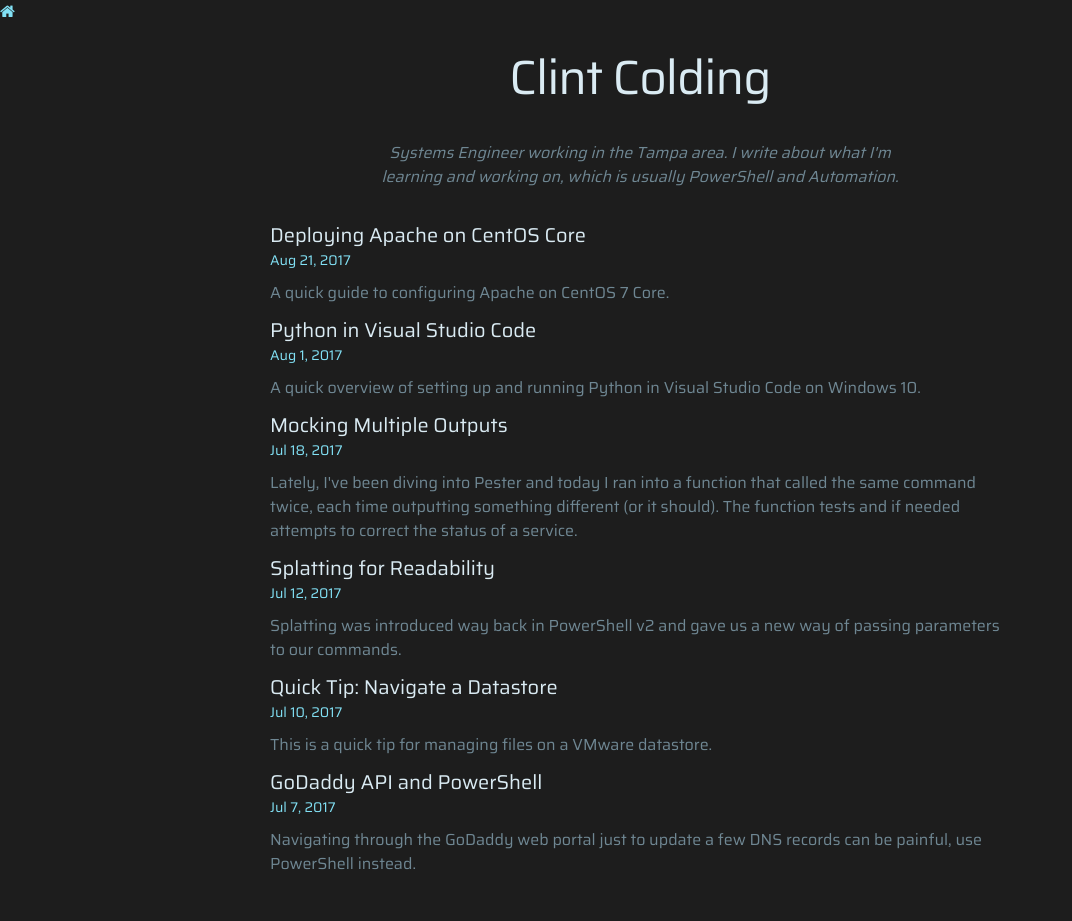
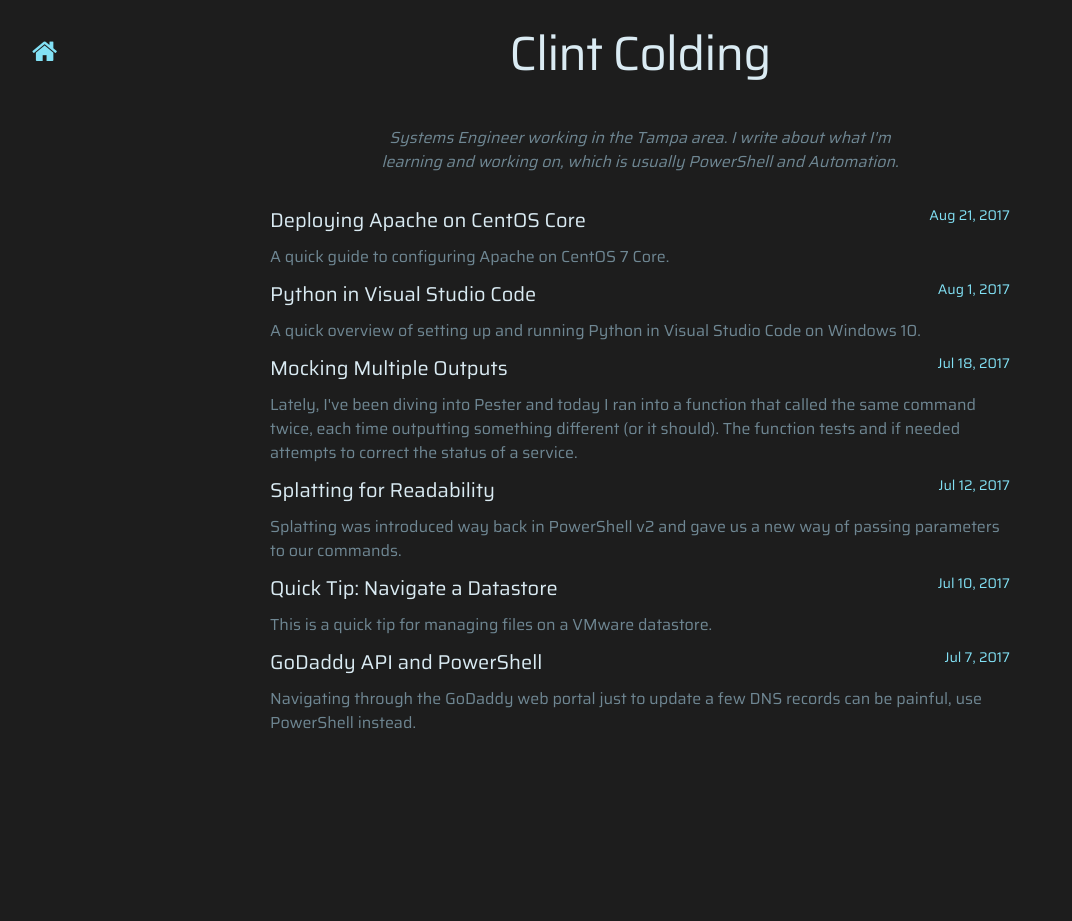
Before and after one commit to clintcolding/clintcolding.github.io, a Jekyll site: the page built from index.md, in a window 1280 px wide. Shown: the whole page, without its empty margins (0-1072 px from the left). Built offline with Jekyll 4.4.1, drawn with Linux system fonts in a browser that asks for light colours; after the commit the page ends 900 px from its top, so only the background shows below that.

Commit message:
Reworked home layout

```diff
--- a/_sass/minima/_layout.scss
+++ b/_sass/minima/_layout.scss
@@ -1,16 +1,28 @@
 // Site header
+
+.home-icon {
+  padding-left: 2rem;
+  padding-top: 2rem;
+  position: absolute;
+  font-size: 1.7rem;
+}
+
+.home-social {
+  text-align: center;
+  line-height: $base-line-height * $base-font-size * 2.25;
+}
 
 .site-header {
   //border-top: 5px solid #66fcf1;
   border-bottom: 1px solid $accent-color;
   min-height: $spacing-unit * 1.865;
 
-  // Sticky header
-  position: fixed;
-  right: 0;
-  left: 0;
-  z-index: 999;
-  background: $background-color;
+  // // Sticky header
+  // position: fixed;
+  // right: 0;
+  // left: 0;
+  // z-index: 999;
+  // background: $background-color;
 }
 
 .site-title {
@@ -19,6 +31,7 @@
   line-height: 1;
   text-align: center;
   padding-bottom: 0;
+  margin-bottom: -.4rem;
 
   @include media-query($on-laptop) {
     @include relative-font-size(2.25);
@@ -127,8 +140,8 @@
 // Footer
 
 .site-footer {
-  border-top: 1px solid $accent-color;
-  padding: $spacing-unit 0;
+  // border-top: 1px solid $accent-color;
+  padding-bottom: 1rem;
   text-align: center;
   padding-left: 10px;
   padding-right: 10px;
@@ -169,10 +182,12 @@
 
 .post-meta {
   color: $accent-color;
+  text-align: center;
 }
 
 .home-post-meta {
   display: block;
+  float: right;
   color: $accent-color;
 }
 
@@ -187,11 +202,21 @@
 
 // Posts
 
+.post-image {
+  margin-bottom: 1rem;
+  text-align: center;
+
+  img {
+    height: 50px;
+  }
+}
+
 .post-header {
   margin-bottom: $spacing-unit;
 }
 
 .post-title {
+  text-align: center;
   @include relative-font-size(2.625);
   letter-spacing: -1px;
   line-height: 1;
@@ -202,7 +227,7 @@
 }
 
 .post-content {
-  margin-bottom: $spacing-unit;
+  padding-top: 1rem;
 
   h2 {
     @include relative-font-size(2);
```
